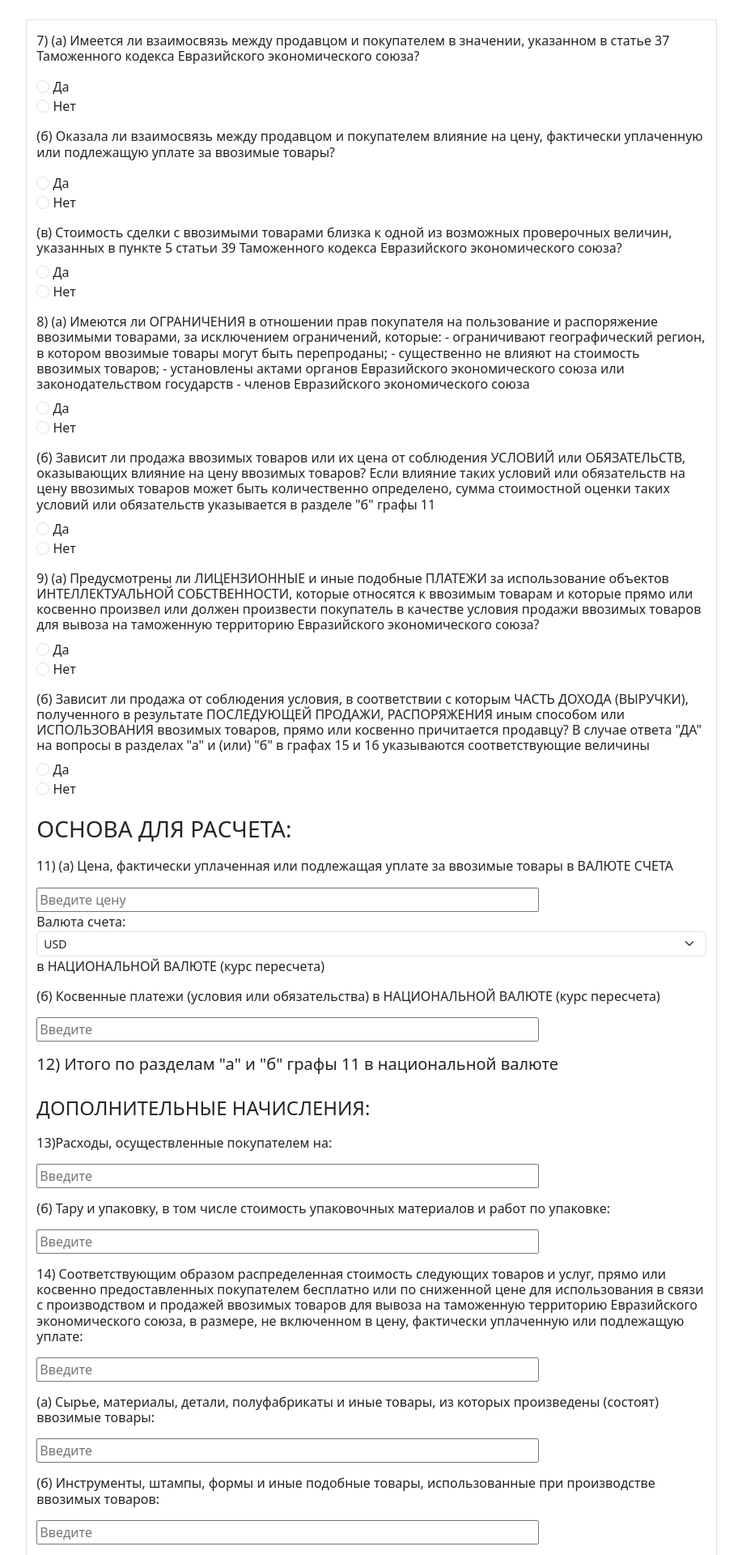
After one commit to RemusLolol/MyDiplom, a Spring app: template src/main/resources/templates/document.html in a window 1280 px wide. The commit adds this page. Shown: the top 1920 px of the page at 81% size, without its empty margins (181-1098 px from the left). Run offline with Thymeleaf, Linux system fonts and the light colour scheme; the template is opened without the code that fills it, so the values that code supplies are empty; database files in the repository are not loaded.

Commit message:
Добавлен новый хтмл

```diff
--- a/initSavesOperation..sql
+++ b/initSavesOperation..sql
@@ -1,4 +1,3 @@
--- Active: 1704992104373@@127.0.0.1@5438@remus@public
 CREATE TABLE savesOperations(
     id int NOT NULL PRIMARY KEY GENERATED ALWAYS AS IDENTITY,
     typeTam VARCHAR(255) NOT NULL,
--- a/package.json
+++ b/package.json
@@ -7,5 +7,8 @@
     "test": "echo \"Error: no test specified\" && exit 1"
   },
   "author": "",
-  "license": "ISC"
+  "license": "ISC",
+  "dependencies": {
+    "bootstrap": "^5.3.2"
+  }
 }
--- a/src/main/java/com/example/Beltamozh/controller/CalculatorController.java
+++ b/src/main/java/com/example/Beltamozh/controller/CalculatorController.java
@@ -46,9 +46,10 @@ public class CalculatorController {
         BigDecimal textBoxSS = new BigDecimal(formData.get("textBoxSS"));
         BigDecimal textBoxWeight = new BigDecimal(formData.get("textBoxWeight"));
         BigDecimal textBoxTamPoshl = new BigDecimal(formData.get("textBoxTamPoshl"));
-        BigDecimal textBoxTranspRash = new BigDecimal(formData.get("textBoxTranspRash"));
+        BigDecimal textBoxTranspRashoDoGra = new BigDecimal(formData.get("textBoxTranspRashoDoGra"));
+        BigDecimal textBoxTranspRashoPosleGra = new BigDecimal((formData.get("textBoxTranspRashoPosleGra")));
 
-        CalculatorFormData calculatorFormData = new CalculatorFormData(textBoxSS, textBoxWeight, textBoxTamPoshl, textBoxTranspRash);
+        CalculatorFormData calculatorFormData = new CalculatorFormData(textBoxSS, textBoxWeight, textBoxTamPoshl, textBoxTranspRashoDoGra,textBoxTranspRashoPosleGra );
 
         BigDecimal totalWithNDS = calculatorFormData.calculateItogSS();
         System.out.println("totalWithNDS: " + totalWithNDS);
--- /dev/null
+++ b/src/main/resources/templates/document.html
@@ -0,0 +1,369 @@
+<!DOCTYPE html>
+<html lang="en">
+<head>
+    <meta charset="UTF-8">
+    <title>Документ</title>
+    <link href="https://cdn.jsdelivr.net/npm/bootstrap@5.3.2/dist/css/bootstrap.min.css" rel="stylesheet" integrity="sha384-T3c6CoIi6uLrA9TneNEoa7RxnatzjcDSCmG1MXxSR1GAsXEV/Dwwykc2MPK8M2HN" crossorigin="anonymous">
+    <script src="https://cdn.jsdelivr.net/npm/bootstrap@5.3.2/dist/js/bootstrap.bundle.min.js" integrity="sha384-C6RzsynM9kWDrMNeT87bh95OGNyZPhcTNXj1NW7RuBCsyN/o0jlpcV8Qyq46cDfL" crossorigin="anonymous"></script>
+</head>
+<body>
+<div class="container border mt-4 mb-4 col-md-8">
+    <form role="form" class="form-horizontal">
+        <div class="question my-3">
+            <p class="h6">
+                7) (a) Имеется ли взаимосвязь между продавцом и покупателем в значении, указанном в статье 37 Таможенного кодекса Евразийского экономического союза?</p>
+            <p></p>
+            <div>
+                <label class="d-block">
+                    <input type="radio" class="form-check-input" name="optionalRadios1" value="Да">
+                    Да
+                </label>
+            </div>
+            <div>
+                <label class="d-block">
+                    <input type="radio" class="form-check-input" name="optionalRadios1" value="Нет">
+                    Нет
+                </label>
+            </div>
+        </div>
+        <div class="question my-3">
+            <p class="h6">
+                (б) Оказала ли взаимосвязь между продавцом и покупателем влияние на цену, фактически уплаченную или подлежащую уплате за ввозимые товары?            <p></p>
+            <div>
+                <label class="d-block">
+                    <input type="radio" class="form-check-input" name="optionalRadios2" value="Да">
+                    Да
+                </label>
+            </div>
+            <div>
+                <label class="d-block">
+                    <input type="radio" class="form-check-input" name="optionalRadios2" value="Нет">
+                    Нет
+                </label>
+            </div>
+        </div>
+        <div class="question my-3">
+            <p class="h6">
+                (в) Стоимость сделки с ввозимыми товарами близка к одной из возможных проверочных величин, указанных в пункте 5 статьи 39 Таможенного кодекса Евразийского экономического союза?            <div>
+                <label class="d-block">
+                    <input type="radio" class="form-check-input" name="optionalRadios3" value="Да">
+                    Да
+                </label>
+            </div>
+            <div>
+                <label class="d-block">
+                    <input type="radio" class="form-check-input" name="optionalRadios3" value="Нет">
+                    Нет
+                </label>
+            </div>
+        </div>
+        <div class="question my-3">
+            <p class="h6">8) (а) Имеются ли ОГРАНИЧЕНИЯ в отношении прав покупателя на пользование и распоряжение ввозимыми товарами, за исключением ограничений, которые:
+            - ограничивают географический регион, в котором ввозимые товары могут быть перепроданы;
+            - существенно не влияют на стоимость ввозимых товаров;
+            - установлены актами органов Евразийского экономического союза или законодательством государств - членов Евразийского экономического союза</p>
+            <div>
+                <label class="d-block">
+                    <input type="radio" class="form-check-input" name="optionalRadios4" value="Да">
+                    Да
+                </label>
+            </div>
+            <div>
+                <label class="d-block">
+                    <input type="radio" class="form-check-input" name="optionalRadios4" value="Нет">
+                    Нет
+                </label>
+            </div>
+        </div>
+        <div class="question my-3">
+            <p class="h6">
+                (б) Зависит ли продажа ввозимых товаров или их цена от соблюдения УСЛОВИЙ или ОБЯЗАТЕЛЬСТВ, оказывающих влияние на цену ввозимых товаров? Если влияние таких условий или обязательств на цену ввозимых товаров может быть количественно определено, сумма стоимостной оценки таких условий или обязательств указывается в разделе "б" графы 11</label></p>
+            <div>
+                <label class="d-block">
+                    <input type="radio" class="form-check-input" name="optionalRadios5" value="Да">
+                    Да
+                </label>
+            </div>
+            <div>
+                <label class="d-block">
+                    <input type="radio" class="form-check-input" name="optionalRadios5" value="Нет">
+                    Нет
+                </label>
+            </div>
+        </div>
+        <div class="question my-3">
+            <p class="h6">
+                9) (а) Предусмотрены ли ЛИЦЕНЗИОННЫЕ и иные подобные ПЛАТЕЖИ за использование объектов ИНТЕЛЛЕКТУАЛЬНОЙ СОБСТВЕННОСТИ, которые относятся к ввозимым товарам и которые прямо или косвенно произвел или должен произвести покупатель в качестве условия продажи ввозимых товаров для вывоза на таможенную территорию Евразийского экономического союза?</p>
+            <div>
+                <label class="d-block">
+                    <input type="radio" class="form-check-input" name="optionalRadios6" value="Да">
+                    Да
+                </label>
+            </div>
+            <div>
+                <label class="d-block">
+                    <input type="radio" class="form-check-input" name="optionalRadios6" value="Нет">
+                    Нет
+                </label>
+            </div>
+        </div>
+        <div class="question my-3">
+            <p class="h6">
+                (б) Зависит ли продажа от соблюдения условия, в соответствии с которым ЧАСТЬ ДОХОДА (ВЫРУЧКИ), полученного в результате ПОСЛЕДУЮЩЕЙ ПРОДАЖИ, РАСПОРЯЖЕНИЯ иным способом или ИСПОЛЬЗОВАНИЯ ввозимых товаров, прямо или косвенно причитается продавцу? В случае ответа "ДА" на вопросы в разделах "а" и (или) "б" в графах 15 и 16 указываются соответствующие величины</p>
+            <div>
+                <label class="d-block">
+                    <input type="radio" class="form-check-input" name="optionalRadios7" value="Да">
+                    Да
+                </label>
+            </div>
+            <div>
+                <label class="d-block">
+                    <input type="radio" class="form-check-input" name="optionalRadios7" value="Нет">
+                    Нет
+                </label>
+            </div>
+        </div>
+
+        <div class="form-group">
+            <span class="fs-3">ОСНОВА ДЛЯ РАСЧЕТА:</span>
+        </div>
+
+
+        <div class="question my-3"><p class="h6">
+            11) (а) Цена, фактически уплаченная или подлежащая уплате за ввозимые товары в ВАЛЮТЕ СЧЕТА</p>
+            <p></p>
+            <div class="form-group">
+                <label class="w-100">
+                    <input type="number" placeholder="Введите цену" class="w-75">
+                </label>
+            </div>
+            <label>Валюта счета:</label>
+            <select class="form-select form-select-sm" aria-label=".form-select-sm">
+                <option>USD</option>
+                <option>EUR</option>
+                <option>BYN</option>
+            </select>
+            <label class="control-label">в НАЦИОНАЛЬНОЙ ВАЛЮТЕ (курс пересчета)</label>
+        </div>
+
+
+        <div class="question my-3">
+            <p class="h6">(б) Косвенные платежи (условия или обязательства) в НАЦИОНАЛЬНОЙ ВАЛЮТЕ (курс пересчета)</p>
+            <p></p>
+            <div class="form-group">
+                <label class="w-100">
+                    <input type="number" placeholder="Введите" class="w-75">
+                </label>
+            </div>
+        </div>
+        <div class="question my-3">
+            <label class="h5">12) Итого по разделам "а" и "б" графы 11 в национальной валюте</label>
+        </div>
+
+        <div class="form-group">
+          <span class="fs-4">ДОПОЛНИТЕЛЬНЫЕ НАЧИСЛЕНИЯ:</span>
+        </div>
+        <div class="question my-3">
+            <p class="h6">13)Расходы, осуществленные покупателем на:</p>
+            <p></p>
+            <div class="form-group">
+                <label class="w-100">
+                    <input type="number" placeholder="Введите" class="w-75">
+                </label>
+            </div>
+        </div>
+        <div class="question my-3">
+            <p class="h6">(б) Тару и упаковку, в том числе стоимость упаковочных материалов и работ по упаковке:</p>
+            <p></p>
+            <div class="form-group">
+                <label class="w-100">
+                    <input type="number" placeholder="Введите" class="w-75">
+                </label>
+            </div>
+        </div>
+        <div class="question my-3">
+            <p class="h6">14) Соответствующим образом распределенная стоимость следующих товаров и услуг, прямо или косвенно
+                предоставленных покупателем бесплатно или по сниженной цене для использования в связи с производством и продажей ввозимых товаров для вывоза
+                на таможенную территорию Евразийского экономического союза, в размере, не включенном в цену, фактически уплаченную или подлежащую уплате:</p>
+            <p></p>
+            <div class="form-group">
+                <label class="w-100">
+                    <input type="number" placeholder="Введите" class="w-75">
+                </label>
+            </div>
+        </div>
+        <div class="question my-3">
+            <p class="h6">(а) Сырье, материалы, детали, полуфабрикаты и иные товары, из которых произведены (состоят) ввозимые товары:</p>
+            <p></p>
+            <div class="form-group">
+                <label class="w-100">
+                    <input type="number" placeholder="Введите" class="w-75">
+                </label>
+            </div>
+        </div>
+        <div class="question my-3">
+            <p class="h6">(б) Инструменты, штампы, формы и иные подобные товары, использованные при производстве ввозимых товаров:</p>
+            <p></p>
+            <div class="form-group">
+                <label class="w-100">
+                    <input type="number" placeholder="Введите" class="w-75">
+                </label>
+            </div>
+        </div>
+        <div class="question my-3">
+            <p class="h6">(в) Материалы, израсходованные при производстве ввозимых товаров:</p>
+            <p></p>
+            <div class="form-group">
+                <label class="w-100">
+                    <input type="number" placeholder="Введите" class="w-75">
+                </label>
+            </div>
+        </div>
+        <div class="question my-3">
+            <p class="h6">(г) Проектирование, разработка, инженерная, конструкторская работа, художественное оформление, дизайн, эскизы и чертежи,
+                выполненные вне таможенной территории Евразийского экономического союза и необходимые для производства ввозимых товаров:</p>
+            <p></p>
+            <div class="form-group">
+                <label class="w-100">
+                    <input type="number" placeholder="Введите" class="w-75">
+                </label>
+            </div>
+        </div>
+        <div class="question my-3">
+            <p class="h6">(в) Материалы, израсходованные при производстве ввозимых товаров:</p>
+            <p></p>
+            <div class="form-group">
+                <label class="w-100">
+                    <input type="number" placeholder="Введите" class="w-75">
+                </label>
+            </div>
+        </div>
+        <div class="question my-3">
+            <p class="h6">15) Лицензионные и иные подобные платежи за использование объектов интеллектуальной собственности:</p>
+            <p></p>
+            <div class="form-group">
+                <label class="w-100">
+                    <input type="number" placeholder="Введите" class="w-75">
+                </label>
+            </div>
+        </div>
+        <div class="question my-3">
+            <p class="h6">16) Часть дохода (выручки), полученного в результате последующей продажи,
+                распоряжения иным способом или использования ввозимых товаров, которая прямо или косвенно причитается продавцу:</p>
+            <p></p>
+            <div class="form-group">
+                <label class="w-100">
+                    <input type="number" placeholder="Введите" class="w-75">
+                </label>
+            </div>
+        </div>
+        <div class="question my-3">
+            <p class="h6">17) Расходы на перевозку (транспортировку) ввозимых товаров до:</p>
+            <p></p>
+            <div class="form-group">
+                <label class="w-100">
+                    <input type="number" placeholder="Введите" class="w-75">
+                </label>
+            </div>
+        </div>
+        <div class="question my-3">
+            <p class="h6">18) Лицензионные и иные подобные платежи за использование объектов интеллектуальной собственности:</p>
+            <p></p>
+            <div class="form-group">
+                <label class="w-100">
+                    <input type="number" placeholder="Введите" class="w-75">
+                </label>
+            </div>
+        </div>
+        <div class="question my-3">
+            <p class="h6">19) Расходы на страхование в связи с операциями, указанными в графах 17 и 18:</p>
+            <p></p>
+            <div class="form-group">
+                <label class="w-100">
+                    <input type="number" placeholder="Введите" class="w-75">
+                </label>
+            </div>
+        </div>
+        <div class="question my-3">
+            <p class="h6">20) Итого по графам 13 - 19 в национальной валюте:</p>
+            <p></p>
+            <div class="form-group">
+                <label class="w-100">
+                    <input type="number" placeholder="Введите" class="w-75">
+                </label>
+            </div>
+        </div>
+
+        <div class="form-group">
+            <span class="fs-4">ВЫЧЕТЫ в национальной валюте:</span>
+        </div>
+        <div class="question my-3">
+            <p class="h6">21) Расходы на строительство, возведение, сборку, монтаж, обслуживание или оказание технического содействия,
+                производимые после ввоза товаров на таможенную территорию Евразийского экономического союза:</p>
+            <p></p>
+            <div class="form-group">
+                <label class="w-100">
+                    <input type="number" placeholder="Введите" class="w-75">
+                </label>
+            </div>
+        </div>
+        <div class="question my-3">
+            <p class="h6">22) Расходы на перевозку (транспортировку) ввозимых товаров по таможенной территории Евразийского экономического союза:</p>
+            <p></p>
+            <div class="form-group">
+                <label class="w-100">
+                    <input type="number" placeholder="Введите" class="w-75">
+                </label>
+            </div>
+        </div>
+        <div class="question my-3">
+            <p class="h6">23) Сумма пошлин, налогов и сборов, уплачиваемых в связи с ввозом товаров на таможенную территорию Евразийского
+                экономического союза или продажей товаров на такой таможенной территории:</p>
+            <p></p>
+            <div class="form-group">
+                <label class="w-100">
+                    <input type="number" placeholder="Введите" class="w-75">
+                </label>
+            </div>
+        </div>
+        <div class="question my-3">
+            <p class="h6">24) Итого по графам 21 - 23 в национальной валюте:</p>
+            <p></p>
+            <div class="form-group">
+                <label class="w-100">
+                    <input type="number" placeholder="Введите" class="w-75">
+                </label>
+            </div>
+        </div>
+        <div class="question my-3">
+            <p class="h6">25) Таможенная стоимость ввозимых товаров (12 + 20 - 24):</p>
+            <p></p>
+            <div class="form-group">
+                <label class="w-100">
+                    <input type="number" placeholder="Введите" class="w-75">
+                </label>
+            </div>
+        </div>
+        <div class="question my-3">
+            <p class="h6">В НАЦИОНАЛЬНОЙ ВАЛЮТЕ:</p>
+            <p></p>
+            <div class="form-group">
+                <label class="w-100">
+                    <input type="number" placeholder="Введите" class="w-75">
+                </label>
+            </div>
+        </div>
+        <div class="question my-3">
+            <p class="h6">В ДОЛЛАРАХ США (курс пересчета ):</p>
+            <p></p>
+            <div class="form-group">
+                <label class="w-100">
+                    <input type="number" placeholder="Введите" class="w-75">
+                </label>
+            </div>
+        </div>
+        <button class="btn btn-primary rounded-pill px-3" type="button">Сформировать</button>
+    </form>
+</div>
+</body>
+</html>
```
Also changed, not shown: src/main/java/com/example/Beltamozh/model/CalculatorFormData.java (+6 -3 lines), src/main/resources/static/Scrypts/scryptCalculate.js (+9 -3 lines), src/main/resources/static/Scrypts/scryptSaves.js (+5 -4 lines), src/main/resources/static/Styles/styleInputData.css (+11 -5 lines), src/main/resources/static/Styles/styleOutputData.css (+18 -14 lines), src/main/resources/templates/calculator.html (+8 -2 lines), package-lock.json (added).
